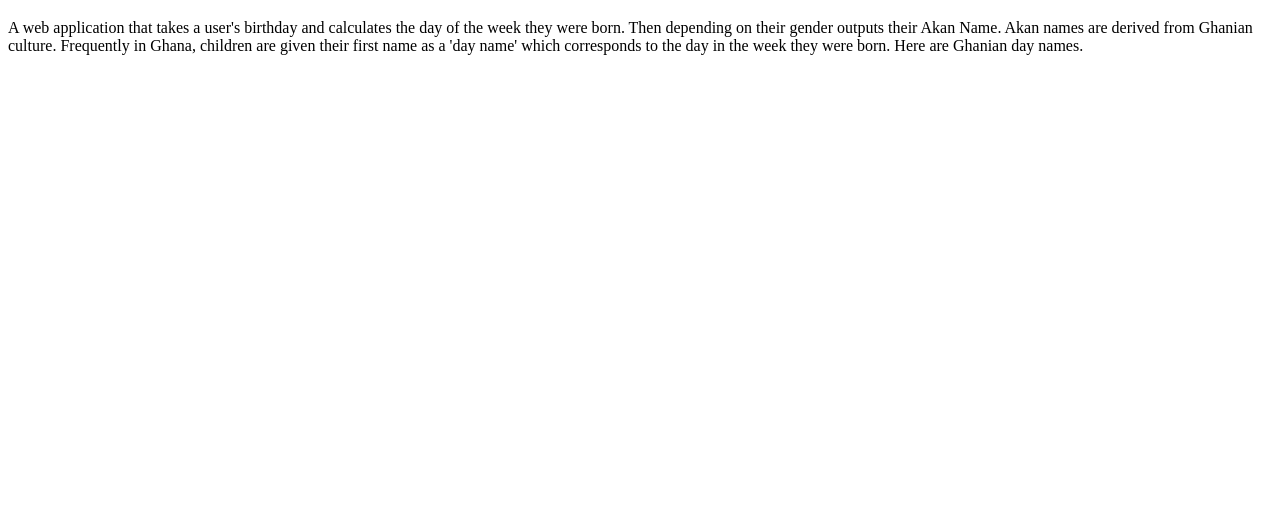
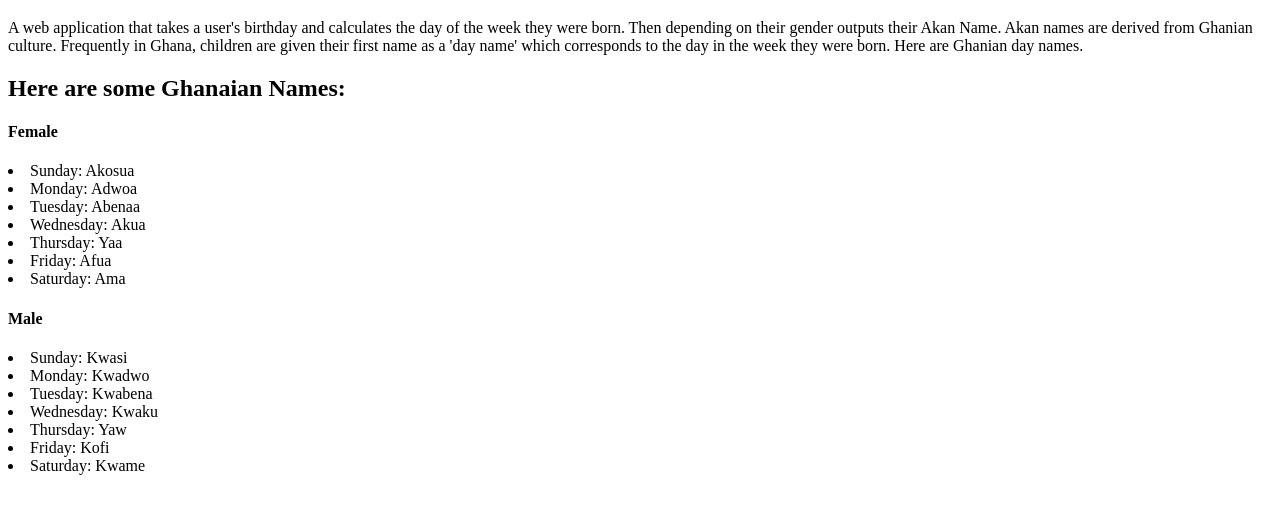
Before and after one commit to abduljabbarAg/Namegeneratorip, a plain HTML site: page index.html in a window 1280 px wide. Shown: the part 61-574 px from the top of the page. Drawn offline with Linux system fonts and the light colour scheme.

Commit message:
added akan names list

```diff
--- a/index.html
+++ b/index.html
@@ -19,6 +19,34 @@
         </p>
     </div>
 
+    <div>
+          <h2> Here are some Ghanaian Names: </h2>
+            <div class="list">
+
+                    <h4>Female</h4>
+
+                        <li>Sunday: Akosua</li>
+                        <li>Monday: Adwoa</li>
+                        <li>Tuesday: Abenaa</li>
+                        <li>Wednesday: Akua</li>
+                        <li>Thursday:  Yaa</li>
+                        <li>Friday: Afua</li>
+                        <li>Saturday: Ama</li>
+
+
+                    <h4>Male</h4>
+
+                        <li>Sunday: Kwasi</li>
+                        <li>Monday: Kwadwo</li>
+                        <li>Tuesday: Kwabena</li>
+                        <li>Wednesday: Kwaku</li>
+                        <li>Thursday:  Yaw</li>
+                        <li>Friday: Kofi</li>
+                        <li>Saturday: Kwame</li>
+            </div>
+</div>
+    </div>
+
 
 
 
```
